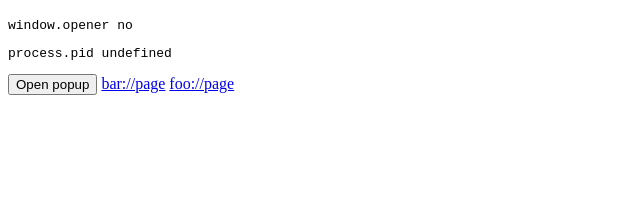
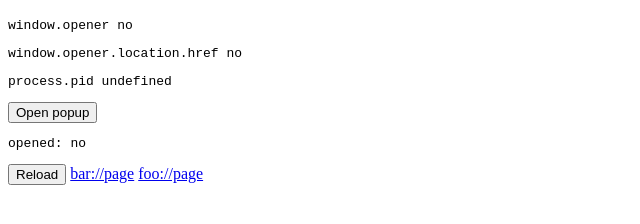
Before and after one commit to alexstrat/electron-bug-repro-cross-origin-opener, an Electron app: page index.html in a window 800 px wide. Both pictures are taken after a click on the button "Open popup". Shown: the part 48-272 px from the top of the page, without its empty margins (0-640 px from the left). Drawn offline with Linux system fonts and the light colour scheme.

Commit message:
Add reload button

```diff
--- a/index.html
+++ b/index.html
@@ -1,15 +1,31 @@
 <h1 id="url"></h1>
 <pre id="opener"></pre>
+<pre id="opener-url"></pre>
 <pre id="process"></pre>
 <button id="button">Open popup</button>
+<pre id="opened"></pre>
+<button id="reload">Reload</button>
 <a href="bar://page">bar://page</a>
 <a href="foo://page">foo://page</a>
 <script>
+  function getOpenerURL() {
+    try {
+      return window.opener ? window.opener.location.href : 'no';
+    } catch(e) {
+      return e;
+    }
+  }
   document.getElementById('url').innerText = location.href;
   document.getElementById('opener').innerText = `window.opener ${window.opener ? 'yes' :'no'}`
+  document.getElementById('opener-url').innerText = `window.opener.location.href ${getOpenerURL()}`
   document.getElementById('process').innerText = `process.pid ${process.pid}`;
   const button = document.getElementById('button');
   button.addEventListener('click', (e) => {
-    window.open(location.href);
+    const opened = window.open(location.href);
+    document.getElementById('opened').innerText = opened && !opened.closed ? 'opened: yes' : 'opened: no';
+  });
+  const reload = document.getElementById('reload');
+  reload.addEventListener('click', (e) => {
+    location.reload();
   })
 </script>
```
Also changed, not shown: app.html (+5 -0 lines).
